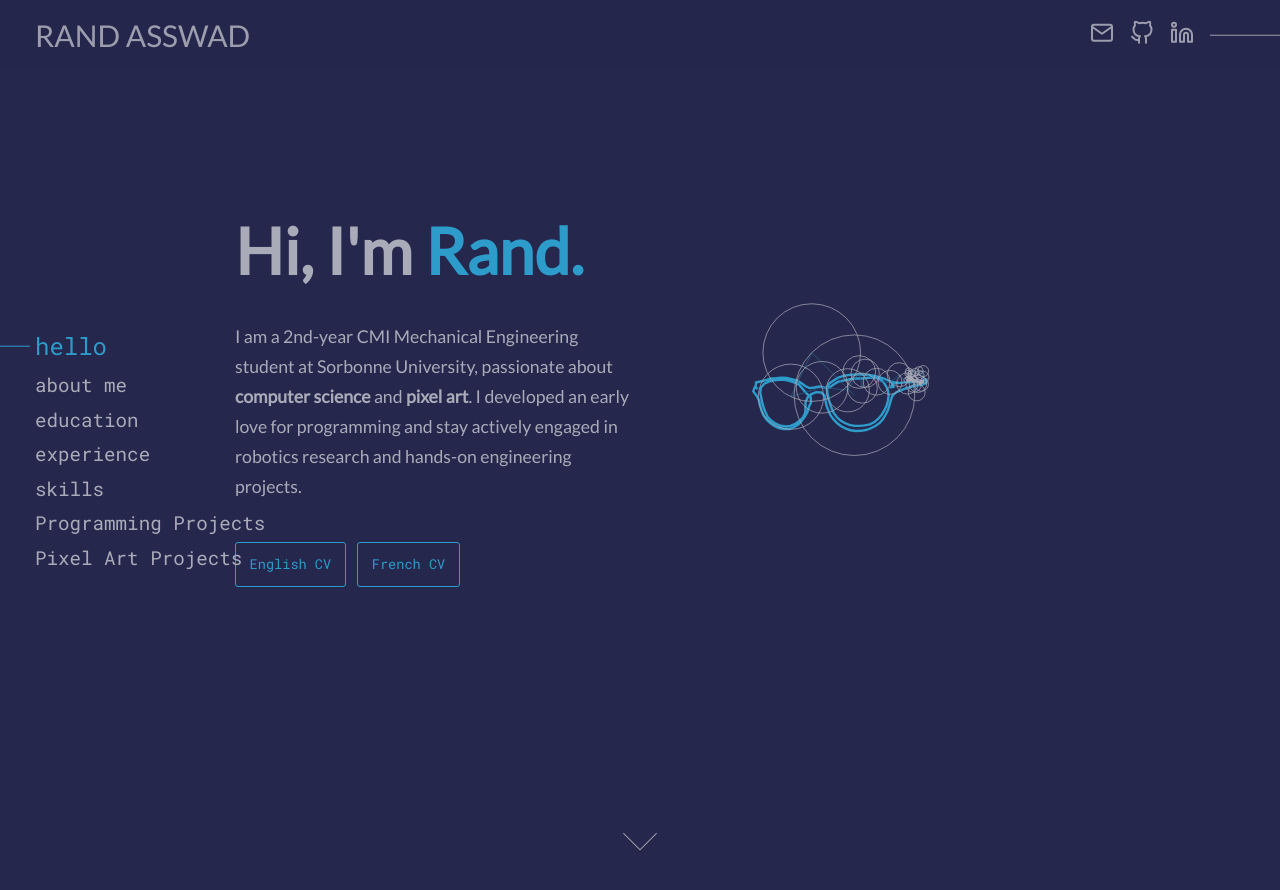
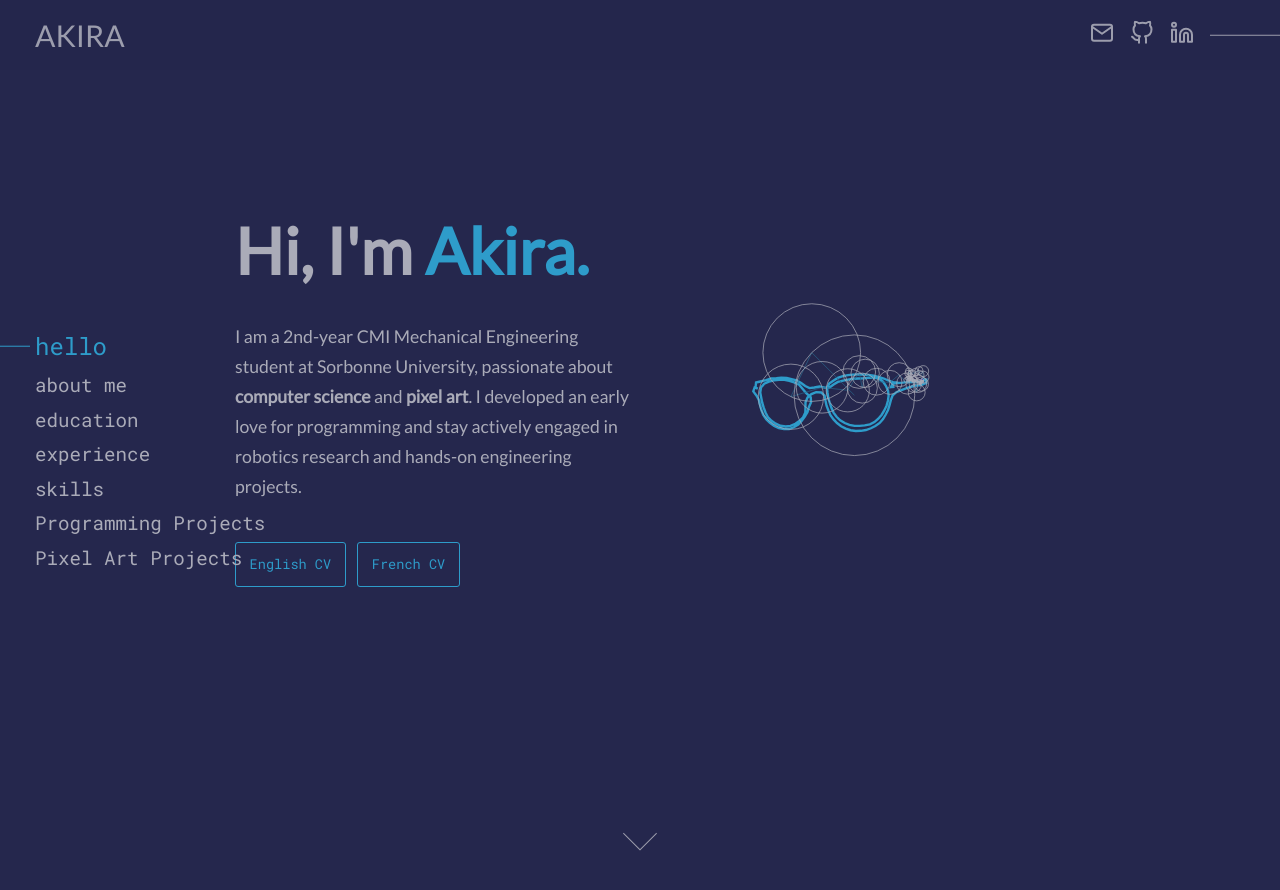
Before and after one commit to Akikki/akikki.github.io, a Jekyll site: the page built from _src/index.html, in a window 1280 px wide and 900 px high. Shown: the top 890 px of the window. Built offline with Jekyll 4.4.1, drawn with Linux system fonts in a browser that asks for light colours.

Commit message:
Updated titles

```diff
--- a/_config.yml
+++ b/_config.yml
@@ -5,10 +5,9 @@ source:       ./_src
 destination:  ./_site
 
 # meta
-title: Rand Asswad
+title: Akira
 description: | # appears in search engines preview (keep it under 120 chars)
-  Rand Asswad is an engineer in applied mathematics and computer science,
-  specialized in AI and mathematical modeling.
+  Akira is a student in Mechanical engineering
 
 # jekyll collections
 collections:
--- a/_src/_sections/00_hello.html
+++ b/_src/_sections/00_hello.html
@@ -11,7 +11,7 @@ class: wide
   </div-->
 </div>
 <div id="hello-text">
-  <h1 class="hello-title">Hi, I'm <span class="text-primary">Rand.</span></h1>
+  <h1 class="hello-title">Hi, I'm <span class="text-primary">Akira.</span></h1>
   <div class="hello-content">
     {{ site.data.intro.summary | markdownify }}
   </div>
```
